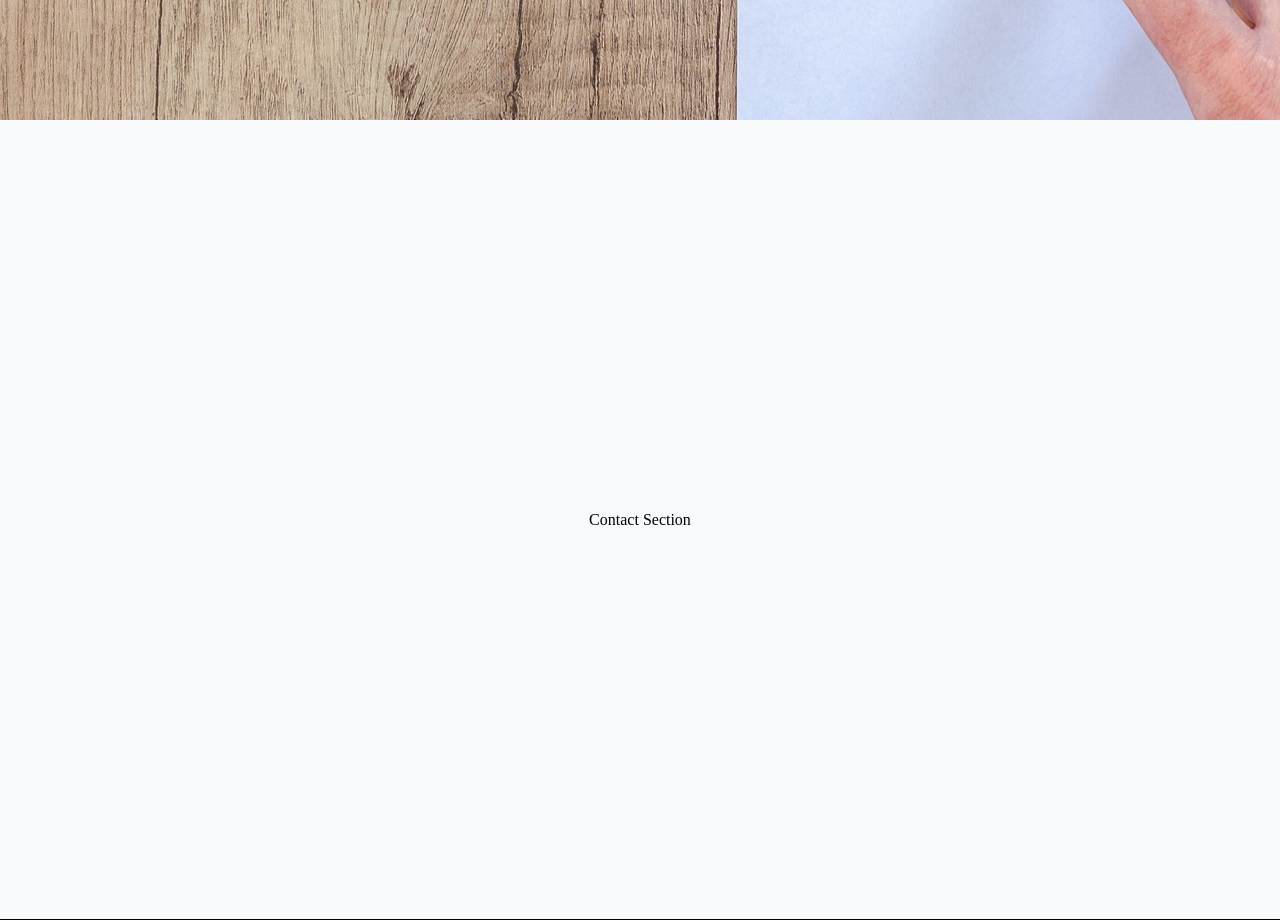
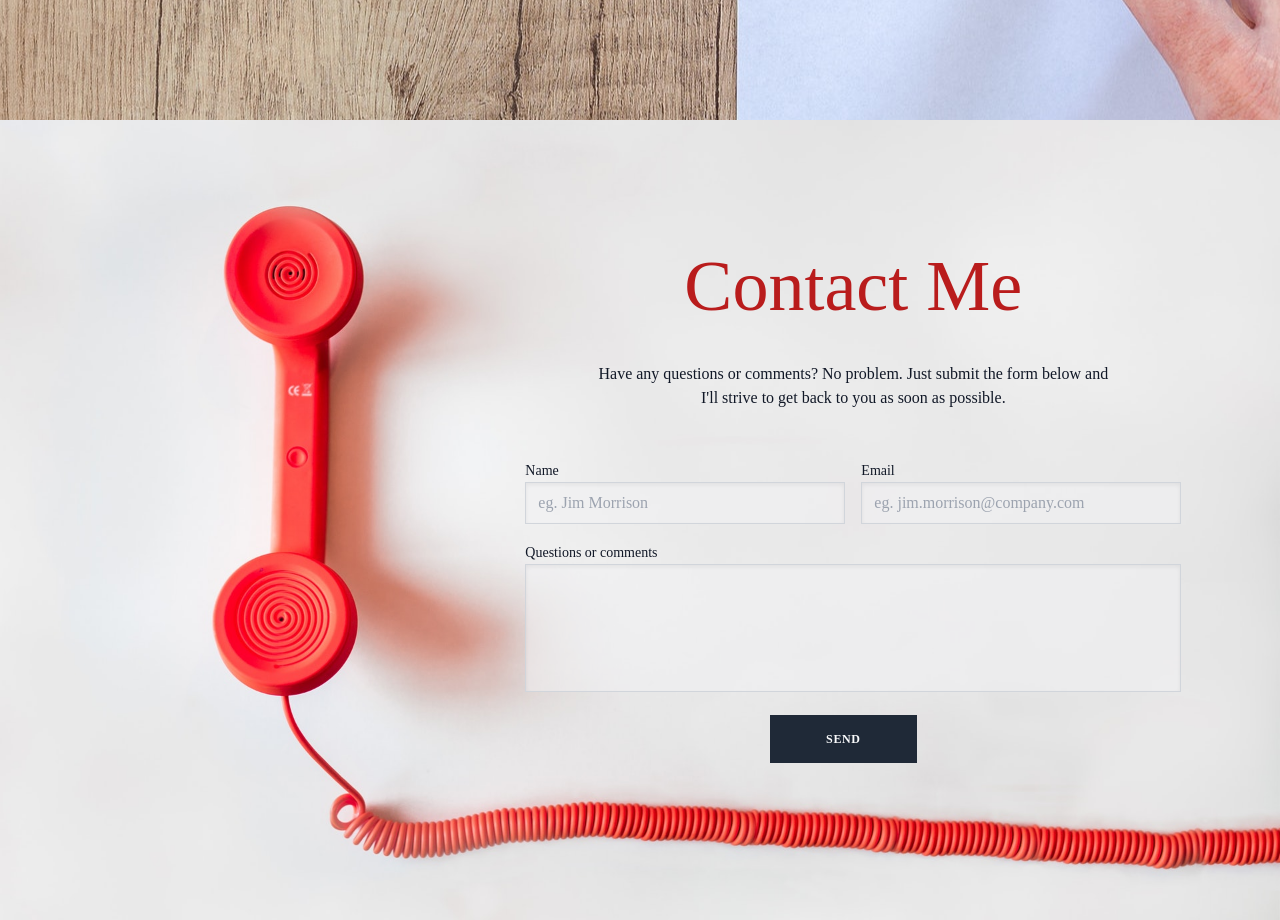
Before and after one commit to vitamins999/portfolio, a Next.js app: page / in a window 1280 px wide. Shown: the part 4680-5600 px from the top of the page. Built offline with nearby package versions, Linux system fonts and the light colour scheme.

Commit message:
designed contact component for homepage

```diff
--- a/components/Contact.js
+++ /dev/null
@@ -1,12 +0,0 @@
-const Contact = () => {
-  return (
-    <section
-      id='contact'
-      className='h-screen w-full flex justify-center items-center border-black border-b'
-    >
-      <h1>Contact Section</h1>
-    </section>
-  );
-};
-
-export default Contact;
--- /dev/null
+++ b/components/Contact.tsx
@@ -0,0 +1,78 @@
+const Contact = () => {
+  return (
+    <section id='contact' className='relative h-screen w-full grid grid-cols-3'>
+      <div className='absolute top-0 left-0 bg-contact bg-cover h-screen w-full z-0'></div>
+      <div className='z-10 flex flex-col justify-center items-center col-start-2 col-end-4'>
+        <h1 className='font-headingMain text-7xl text-red-700'>Contact Me</h1>
+        <p className='max-w-lg mt-10 font-bodyMain text-gray-900 text-center'>
+          Have any questions or comments? No problem. Just submit the form below
+          and I'll strive to get back to you as soon as possible.
+        </p>
+        <form className='py-5 mt-5 flex flex-wrap justify-center max-w-2xl'>
+          <div className='p-2 w-1/2'>
+            <div className='relative'>
+              <label
+                htmlFor='name'
+                className='leading-7 md:text-sm text-xs text-gray-900 font-medium'
+              >
+                Name
+              </label>
+              <input
+                type='text'
+                id='name'
+                name='name'
+                placeholder='eg. Jim Morrison'
+                required
+                className='w-full bg-gray-100 bg-opacity-50 border border-gray-300 focus:border-green-500 focus:bg-white focus:ring-2 focus:ring-indigo-200 text-base outline-none text-gray-700 py-1 px-3 leading-8 transition-colors duration-200 ease-in-out shadow-inner'
+              />
+            </div>
+          </div>
+          <div className='p-2 w-1/2'>
+            <div className='relative'>
+              <label
+                htmlFor='email'
+                className='leading-7 md:text-sm text-xs text-gray-900 font-medium'
+              >
+                Email
+              </label>
+              <input
+                type='email'
+                id='email'
+                name='email'
+                placeholder='eg. jim.morrison@company.com'
+                required
+                className='w-full bg-gray-100 bg-opacity-50 border border-gray-300 focus:border-green-500 focus:bg-white focus:ring-2 focus:ring-indigo-200 text-base outline-none text-gray-700 py-1 px-3 leading-8 transition-colors duration-200 ease-in-out shadow-inner'
+              />
+            </div>
+          </div>
+          <div className='p-2 w-full'>
+            <div className='relative'>
+              <label
+                htmlFor='message'
+                className='leading-7 md:text-sm text-xs text-gray-900 font-medium'
+              >
+                Questions or comments
+              </label>
+              <textarea
+                id='message'
+                name='message'
+                required
+                className='w-full bg-gray-100 bg-opacity-50 border border-gray-300 focus:border-green-500 focus:bg-white focus:ring-2 focus:ring-indigo-200 h-32 text-base outline-none text-gray-700 py-1 px-3 resize-none leading-6 transition-colors duration-200 ease-in-out shadow-inner'
+              ></textarea>
+            </div>
+          </div>
+          <div className='p-2'>
+            <button
+              type='submit'
+              className='py-4 px-14 mr-5 uppercase font-bold text-xs tracking-wider bg-gray-800 text-gray-50 transition duration-150 hover:bg-green-500 hover:text-gray-800 font-bodyEandE'
+            >
+              Send
+            </button>
+          </div>
+        </form>
+      </div>
+    </section>
+  );
+};
+
+export default Contact;
--- a/tailwind.config.js
+++ b/tailwind.config.js
@@ -29,6 +29,7 @@ module.exports = {
         owk: "url('/img/project-owk-bg.jpg')",
         ubooze: "url('/img/project-ubooze-bg.jpg')",
         about: "url('/img/about-bg.jpg')",
+        contact: "url('/img/contact-bg.jpg')",
       }),
     },
   },
```
Also changed, not shown: public/img/contact-bg.jpg (added).
